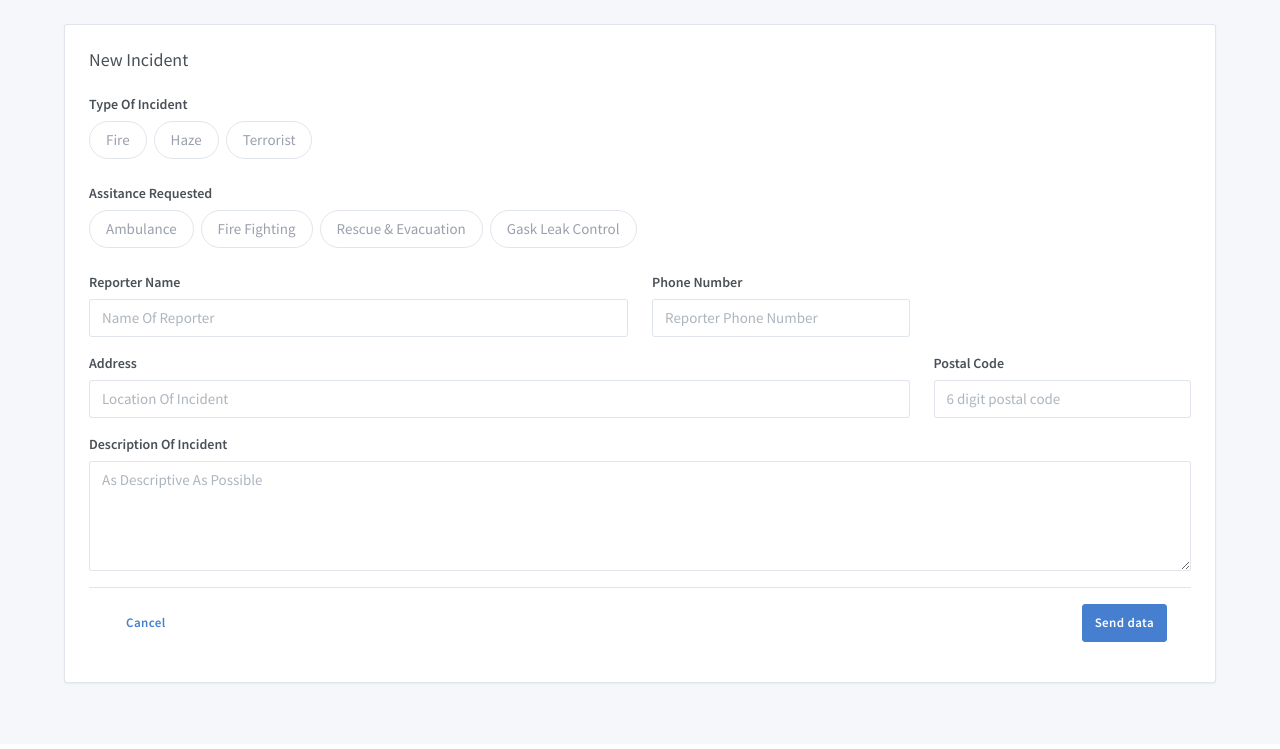
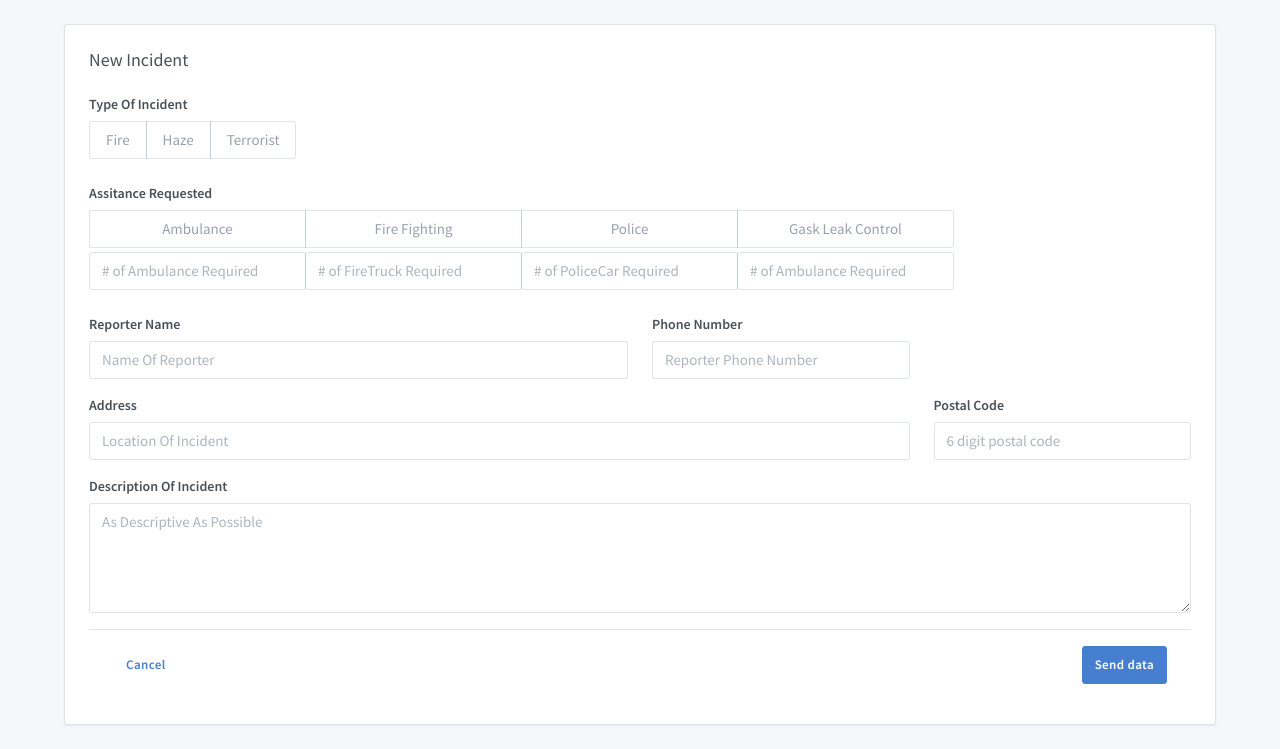
Before and after one commit to jwngo/CMS3003, a Django app: page /new_incident/ in a window 1280 px wide. Shown: the part 121-870 px from the top of the page. Before the commit the page ends 806 px from the top, so only its background shows below. Run offline with Django 3.2, Linux system fonts and the light colour scheme; some libraries are stand-ins or nearby versions.

Commit message:
FBMangerApi + new_incident_form UI changes

```diff
--- a/cms/baseapp/templates/dashboard.html
+++ b/cms/baseapp/templates/dashboard.html
@@ -54,7 +54,8 @@
 
             <td>{{ incident.incident_type }}</td>
             <td>
-              Hardcoded
+              <div class="row">{{ incident.created_at|date:"d M" }}</div>
+              <div class="row">{{ incident.created_at|time }}</div>
             </td>
 
             {% if incident.status == 'Reported' %}
--- a/cms/baseapp/templates/new_incident_form.html
+++ b/cms/baseapp/templates/new_incident_form.html
@@ -15,7 +15,7 @@
           <!-- type of incident -->
           <div class="form-group">
             <label class="form-label">Type Of Incident</label>
-            <div class="selectgroup selectgroup-pills">
+            <div class="selectgroup selectgroup-items">
               <label class="selectgroup-item">
                 <input type="checkbox" name="value" value="Fire" class="selectgroup-input">
                 <span class="selectgroup-button">Fire</span>
@@ -36,22 +36,26 @@
           <!-- type of incident -->
           <div class="form-group">
             <label class="form-label">Assitance Requested</label>
-            <div class="selectgroup selectgroup-pills">
+            <div class="selectgroup selectgroup-item">
               <label class="selectgroup-item">
                 <input type="checkbox" name="value" value="Ambulance" class="selectgroup-input">
                 <span class="selectgroup-button">Ambulance</span>
+                <input type="number" class="mt-1 form-control" placeholder="# of Ambulance Required">
               </label>
               <label class="selectgroup-item">
                 <input type="checkbox" name="value" value="Firefigher" class="selectgroup-input">
                 <span class="selectgroup-button">Fire Fighting</span>
+                <input type="number" class="mt-1 form-control" placeholder="# of FireTruck Required">
               </label>
               <label class="selectgroup-item">
                 <input type="checkbox" name="value" value="Rescue" class="selectgroup-input">
-                <span class="selectgroup-button">Rescue & Evacuation</span>
+                <span class="selectgroup-button">Police</span>
+                <input type="number" class="mt-1 form-control" placeholder="# of PoliceCar Required">
               </label>
               <label class="selectgroup-item">
                 <input type="checkbox" name="value" value="Gasleak" class="selectgroup-input">
                 <span class="selectgroup-button">Gask Leak Control</span>
+                <input type="number" class="mt-1 form-control" placeholder="# of Ambulance Required">
               </label>
             </div>
           </div>
--- a/cms/cms/settings.py
+++ b/cms/cms/settings.py
@@ -108,7 +108,8 @@ AUTH_PASSWORD_VALIDATORS = [
 
 LANGUAGE_CODE = 'en-us'
 
-TIME_ZONE = 'UTC'
+TIME_ZONE = 'Asia/Singapore'
+USE_TZ = True
 
 USE_I18N = True
 
```
Also changed, not shown: cms/baseapp/migrations/0001_initial.py, cms/db.sqlite3.
